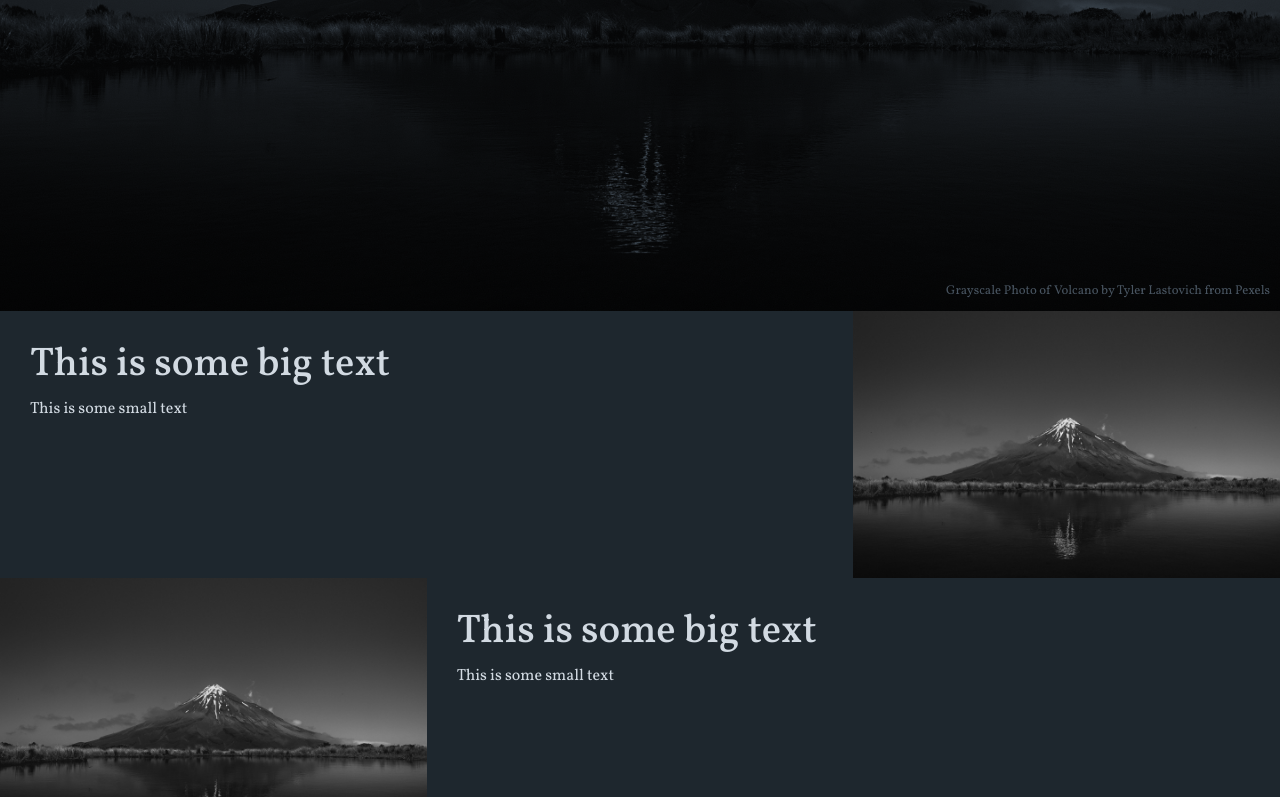
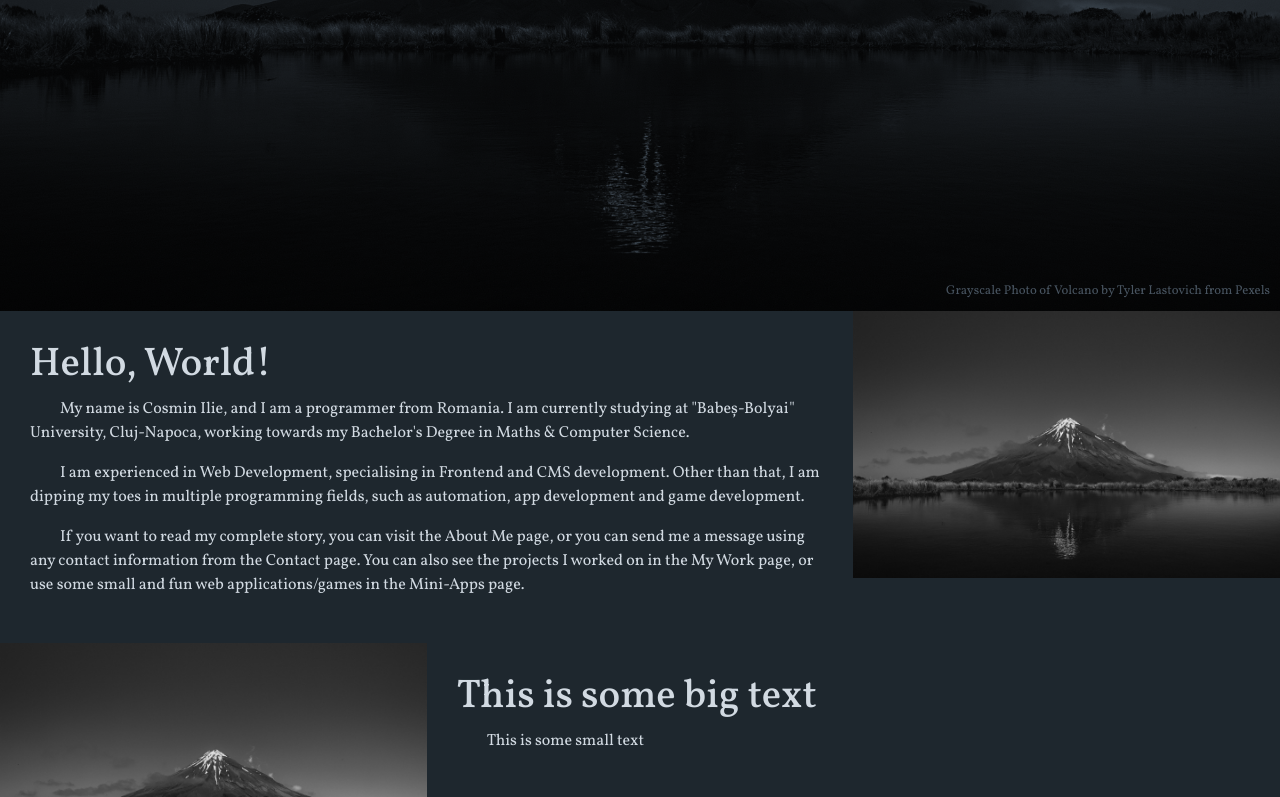
Before and after one commit to Cosmeeeen/personal-website-react, a React (Create React App) app: page / in a window 1280 px wide. Shown: the part 489-1286 px from the top of the page. Built offline with nearby package versions, Linux system fonts and the light colour scheme.

Commit message:
Started writing the home page content

```diff
--- a/src/App.css
+++ b/src/App.css
@@ -184,6 +184,7 @@ ul{
 }
 
 .textWithImageContainer.browser img{
+  height: auto;
   width: 100%;
   column-span: 1;
 }
@@ -191,6 +192,10 @@ ul{
 .textWithImageContainer.browser .textComponent{
   margin: 30px;
   grid-column: auto / span 2;
+}
+
+.textWithImageContainer p{
+  text-indent: 30px;
 }
 
 /* ----- Mobile View ----- */
--- a/src/Components/Pages/Home.jsx
+++ b/src/Components/Pages/Home.jsx
@@ -1,4 +1,5 @@
 import React from 'react';
+import { Link } from 'react-router-dom';
 import BigImageHeader from '../BigImageHeader';
 import TextWithImage from '../TextWithImage.jsx';
 
@@ -14,8 +15,10 @@ const Home = () => {
                 creditLink="https://www.pexels.com/photo/grayscale-photo-of-volcano-997443/"
             />
             <TextWithImage image={ DivImage1 }>
-                <h1>This is some big text</h1>
-                <p>This is some small text</p>
+                <h1>Hello, World!</h1>
+                <p>My name is Cosmin Ilie, and I am a programmer from Romania. I am currently studying at "Babeș-Bolyai" University, Cluj-Napoca, working towards my Bachelor's Degree in Maths & Computer Science.</p>
+                <p>I am experienced in Web Development, specialising in Frontend and CMS development. Other than that, I am dipping my toes in multiple programming fields, such as automation, app development and game development.</p>
+                <p>If you want to read my complete story, you can visit the <Link to="/about-me">About Me</Link> page, or you can send me a message using any contact information from the <Link to="/contact">Contact</Link> page. You can also see the projects I worked on in the <Link to="my-work">My Work</Link> page, or use some small and fun web applications/games in the <Link to="mini-apps">Mini-Apps</Link> page.</p>
             </TextWithImage>
             <TextWithImage image={ DivImage1 } align="left" >
                 <h1>This is some big text</h1>
```
